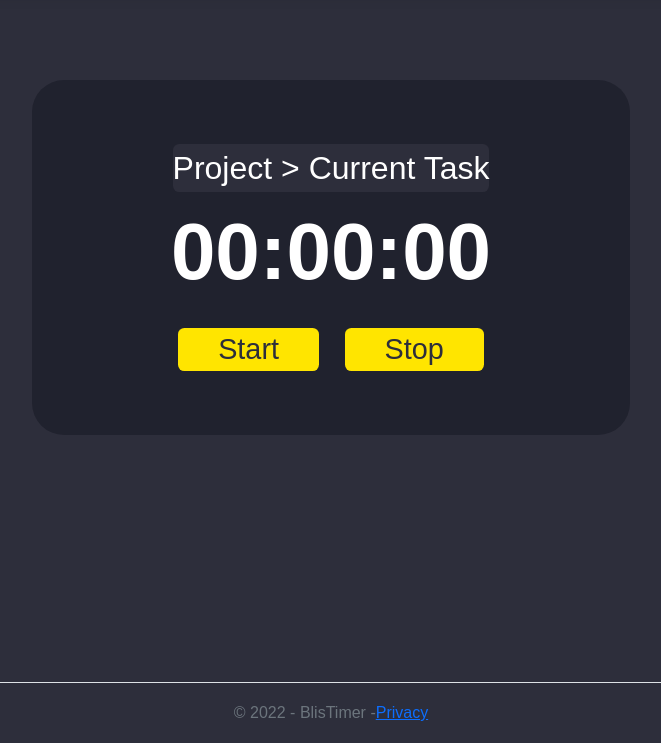
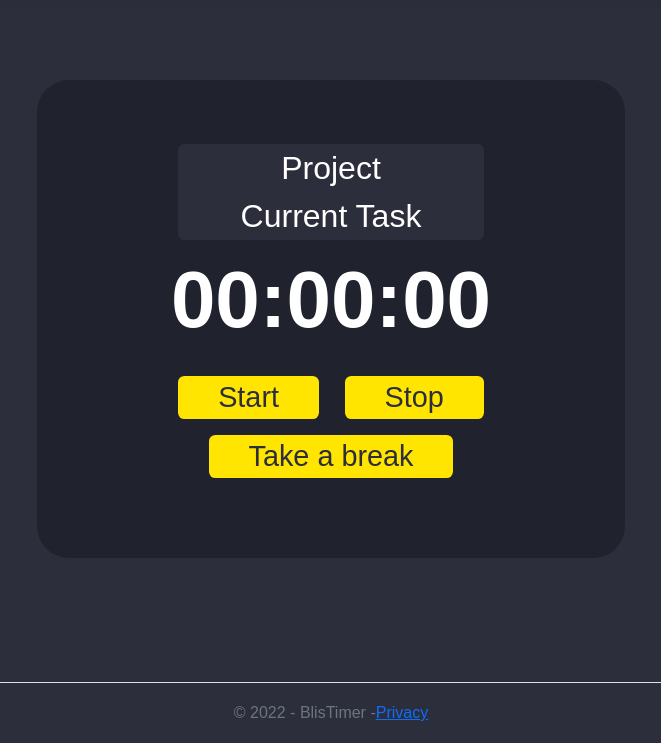
Before and after one commit to LukasSebastiaan/BlisTimer, an ASP.NET Core app: page /Timer in a window 1280 px wide. Shown: the part 57-800 px from the top of the page, without its empty margins (309-970 px from the left). Run offline with ASP.NET Core 8, Linux system fonts and the light colour scheme; style sheets or scripts are compiled from the project's sources.

Commit message:
pause button / minor tweaks

```diff
--- a/BlisTimer/Views/Timer/Index.cshtml
+++ b/BlisTimer/Views/Timer/Index.cshtml
@@ -8,6 +8,7 @@
     const time_el = document.querySelector('.watch .time');
     const startButton = document.getElementById("start");
     const stopButton = document.getElementById("stop");
+    const pauseButton = document.getElementById("pause");
 
     let seconds = 0;
     let interval = null;
@@ -15,6 +16,8 @@
     // Event Listeners
     startButton.addEventListener('click', start);
     stopButton.addEventListener('click', stop);
+    pauseButton.addEventListener('click', pause);
+
 
     // Timer updates
     function timer() {
@@ -40,6 +43,12 @@
 
       interval = setInterval(timer, 1000);
     }
+
+    //pause button
+    function pause() {
+      clearInterval(interval);
+      interval = null;
+}
 
     //stop button
     function stop() {
@@ -152,6 +161,7 @@
   font-size: 1.8rem;
   background-color: var(--yellow);
   margin: 0 0.8rem;
+  margin-bottom: 1rem;
   padding: 0 2.5rem;
   border-radius: 0.4rem;
 
@@ -231,8 +241,8 @@
 
   <div class="watch">
     <div class="task">
-      Project >
-      Current Task
+      Project
+      <br />Current Task
     </div>
 
     <div class="time">
@@ -242,6 +252,10 @@
     <div class="controls">
       <button id="start">Start</button>
       <button id="stop">Stop</button>
+    </div>
+
+    <div class="controls">
+      <button id="pause">Take a break</button>
     </div>
 
     <div class="container"></div>
```
